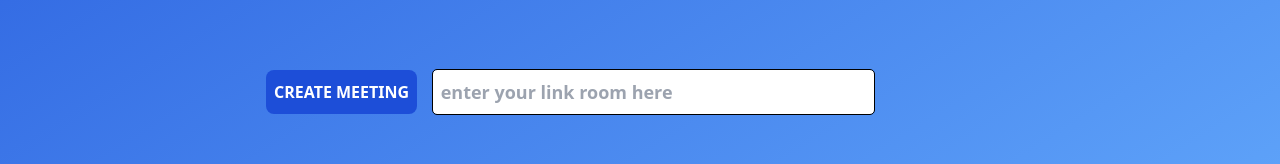
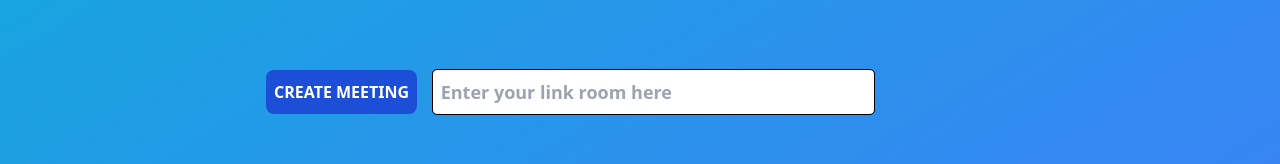
Before and after one commit to ngtrgiabao/meet-with-us, a React (Create React App) app in the folder frontend/: page / in a window 1280 px wide. Shown: the part 564-728 px from the top of the page. Built offline with nearby package versions, Linux system fonts and the light colour scheme.

Commit message:
add feature check valid ID's room

```diff
--- a/frontend/src/App.tsx
+++ b/frontend/src/App.tsx
@@ -12,7 +12,7 @@ import "./styles/index.css";
 
 function App() {
     return (
-        <div className="App  bg-gradient-to-br from-blue-700 to-blue-400">
+        <div className="App  bg-gradient-to-br from-cyan-500 to-blue-500">
             <Routes>
                 <>
                     <Route path="/" element={<Home />} />
--- a/frontend/src/components/home/HomeInput.tsx
+++ b/frontend/src/components/home/HomeInput.tsx
@@ -4,7 +4,13 @@ const HomeInput = ({ getMeetingAndToken }: any) => {
     const [meetingID, setMeetingID] = React.useState<string | null>(null);
 
     const handleSetRoomID = async () => {
-        await getMeetingAndToken(meetingID);
+        if (meetingID && meetingID.length < 14) {
+            alert("The room ID must be exactly 14 characters in length :<");
+        } else if (!meetingID) {
+            alert("ID room can not be empty :<");
+        } else {
+            await getMeetingAndToken(meetingID);
+        }
     };
 
     const hanldeInput = (e: React.ChangeEvent<HTMLInputElement>) => {
@@ -30,7 +36,7 @@ const HomeInput = ({ getMeetingAndToken }: any) => {
             )}
 
             <input
-                placeholder="enter your link room here"
+                placeholder="Enter your link room here"
                 className="text-lg font-bold outline outline-1 focus:outline-2 p-2 rounded animate__animated animate__fadeIn mx-4 flex-1"
                 minLength={14}
                 maxLength={14}
--- a/frontend/src/views/UserOverview.tsx
+++ b/frontend/src/views/UserOverview.tsx
@@ -1,6 +1,7 @@
 import React from "react";
 import { gsap } from "gsap";
 import { useMeeting } from "@videosdk.live/react-sdk";
+import { Link } from "react-router-dom";
 
 import WebcamOverview from "../components/userOverview/UserOverviewWebcam";
 import Transition from "../components/animation/AnimationTransition";
@@ -24,10 +25,21 @@ const UserOverview = ({ meetingID }: IUserOverview) => {
         join();
     };
 
+    const handleRefresh = () => {
+        window.location.reload();
+    };
+
     const [joined, setJoined] = React.useState<string | null>(null);
 
     return (
         <div className="absolute inset-0 w-full z-[100] overflow-hidden">
+            <span
+                className="absolute top-[2%] right-[2%] hover:cursor-pointer font-bold text-white hover:text-rose-600 text-2xl"
+                onClick={() => handleRefresh()}
+            >
+                <i className="fa-regular fa-circle-xmark"></i>
+            </span>
+
             <Transition timeline={useroverview} duration={2.5} />
 
             <div className="bg-gradient-to-r from-cyan-500 to-blue-500 flex justify-center h-screen py-24">
```
